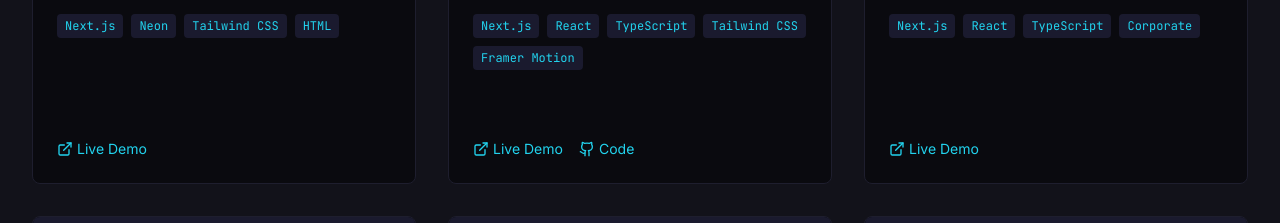
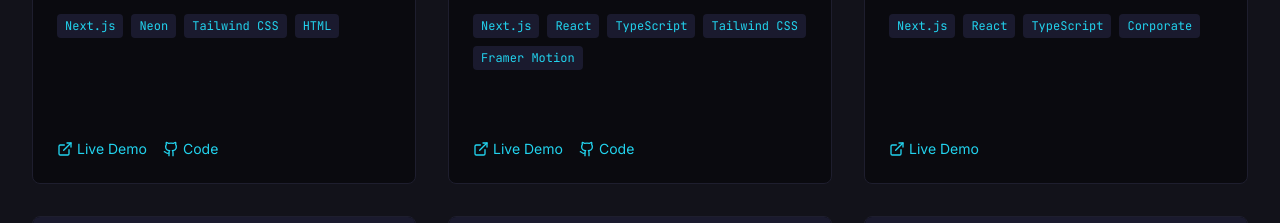
Before and after one commit to DansPlaying/DanielUrbinaWeb, a Next.js app: page / in a window 1280 px wide. Shown: the part 4440-4663 px from the top of the page. Built offline with nearby package versions, Linux system fonts and the light colour scheme; no server answers.

Commit message:
add: GitHub link to Inventory Management project

```diff
--- a/src/data/projects.ts
+++ b/src/data/projects.ts
@@ -14,6 +14,7 @@ export const projects: Project[] = [
     category: "web",
     links: {
       demo: "https://inventory-management-dans.netlify.app/dashboard/creditControl",
+      github: "https://github.com/DansPlaying/inventory-managment",
     },
     date: "2025",
   },
```
